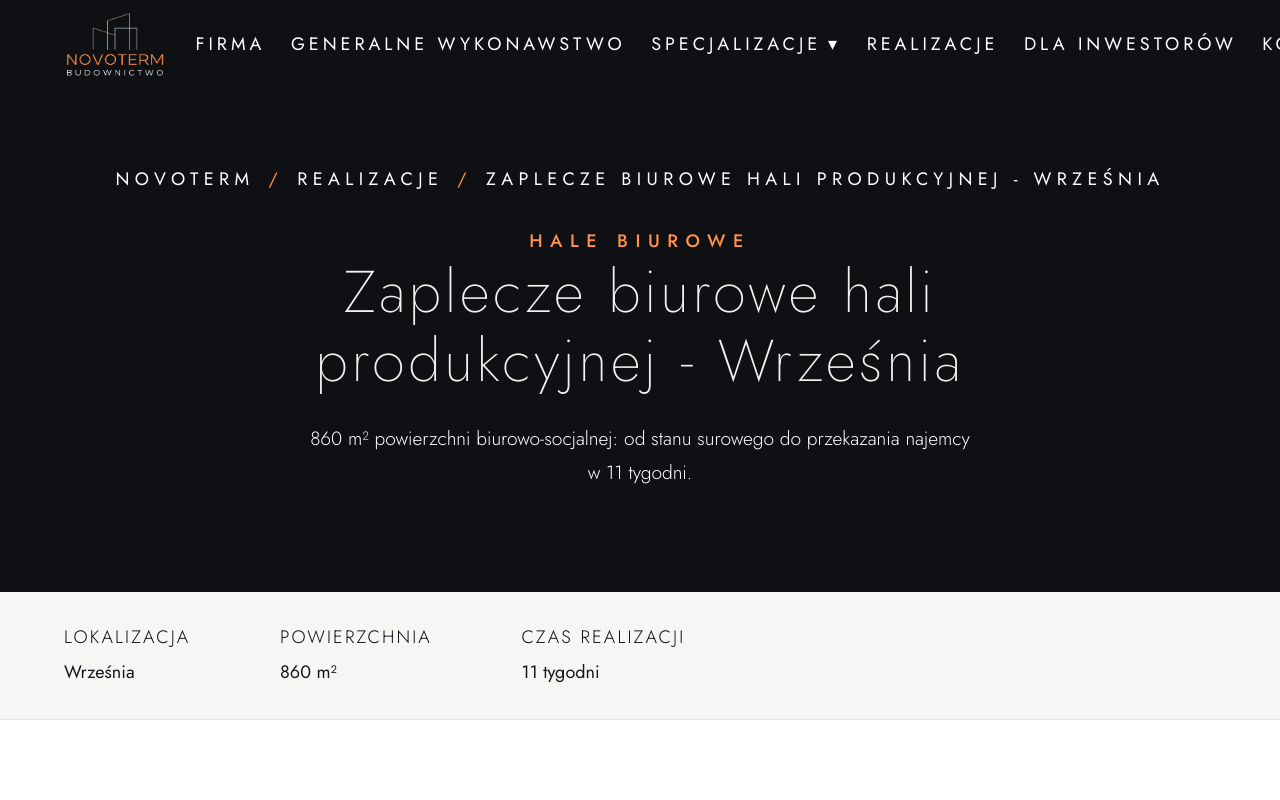
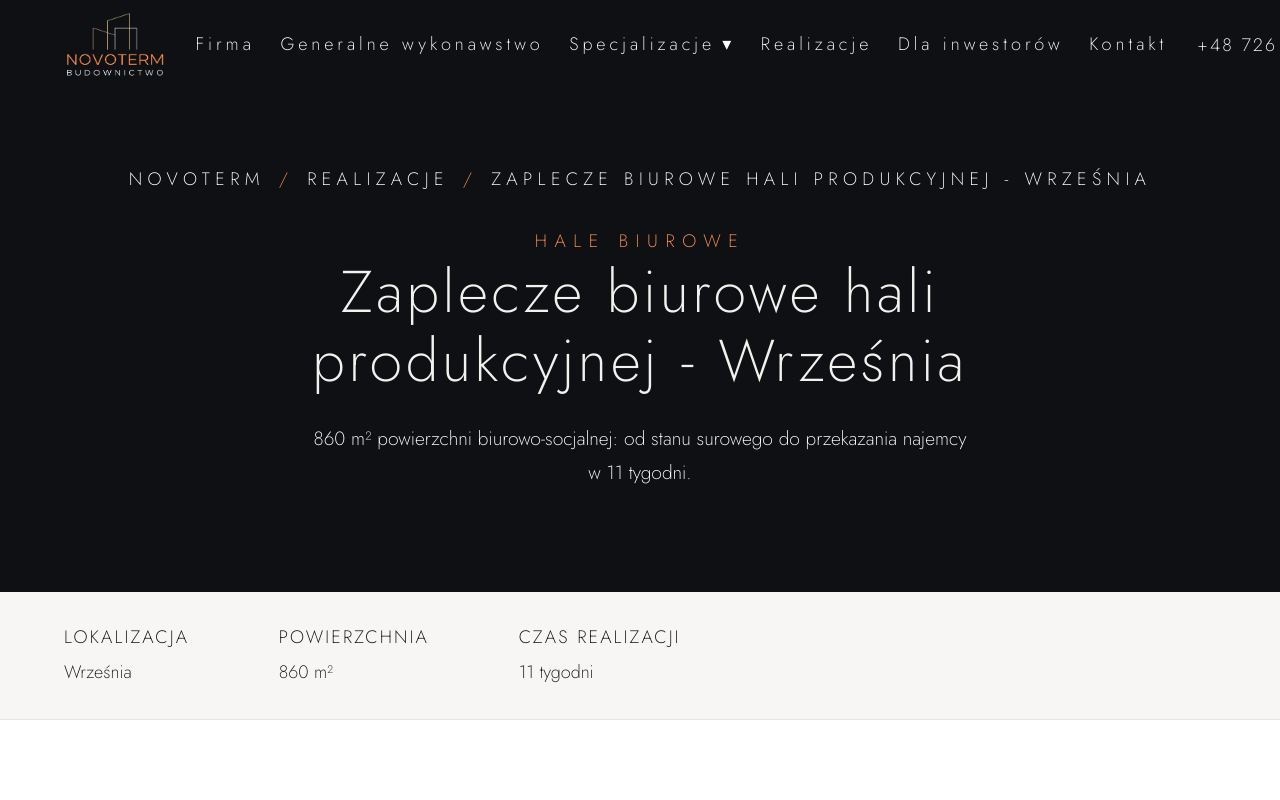
Before and after one commit to MateuszGurgul11/nowoterm, an Astro site in the folder apps/web/: page /realizacje/zaplecze-biurowe-hali-produkcyjnej-wrzesnia in a window 1280 px wide. Shown: the top 800 px of the page. Built offline with nearby package versions, Linux system fonts and the light colour scheme; Astro itself is replaced by a stand-in of ours.

Commit message:
Fix sttyle

```diff
--- a/apps/web/src/pages/realizacje/[slug].astro
+++ b/apps/web/src/pages/realizacje/[slug].astro
@@ -49,5 +49,5 @@
   .project-facts .wrap { display: flex; gap: clamp(28px, 7vw, 90px); flex-wrap: wrap; }
   .project-facts div { display: grid; gap: 4px; }
   .project-facts span { color: var(--muted); font-size: 18px; letter-spacing: .12em; text-transform: uppercase; }
-  .project-facts strong { font-weight: 400; }
+  .project-facts strong { font-weight: 250; }
 </style>
--- a/apps/web/src/styles/global.css
+++ b/apps/web/src/styles/global.css
@@ -1,7 +1,7 @@
 /* ============================================================
-   NOVOTERM BUDOWNICTWO — generalny wykonawca B2B
+   NOVOTERM BUDOWNICTWO â€” generalny wykonawca B2B
    Kierunek: elegancki minimalizm (ref. pbgranit.pl)
-   Czerń / biel / miedziany akcent · cienka typografia · światło
+   CzerĹ„ / biel / miedziany akcent Â· cienka typografia Â· Ĺ›wiatĹ‚o
    ============================================================ */
 
 :root {
@@ -32,7 +32,7 @@
   color: var(--ink);
   font-family: var(--font);
   font-size: 18px;
-  font-weight: 300;
+  font-weight: 250;
   line-height: 1.75;
   -webkit-font-smoothing: antialiased;
   overflow-x: hidden;
@@ -51,23 +51,23 @@
 
 .label {
   font-size: 18px;
-  font-weight: 500;
+  font-weight: 250;
   letter-spacing: 0.42em;
   text-transform: uppercase;
   color: var(--accent);
 }
 
-h1, h2, h3, h4 { font-weight: 300; line-height: 1.18; text-wrap: balance; }
+h1, h2, h3, h4 { font-weight: 250; line-height: 1.18; text-wrap: balance; }
 
 .h-hero {
   font-size: clamp(40px, 6vw, 88px);
-  font-weight: 200;
+  font-weight: 250;
   letter-spacing: 0.16em;
   text-transform: uppercase;
 }
-.h-xl { font-size: clamp(32px, 4.4vw, 60px); font-weight: 200; letter-spacing: 0.02em; }
+.h-xl { font-size: clamp(32px, 4.4vw, 60px); font-weight: 250; letter-spacing: 0.02em; }
 .h-lg { font-size: clamp(26px, 3.2vw, 44px); font-weight: 250; letter-spacing: 0.02em; }
-.h-md { font-size: clamp(20px, 2vw, 27px); font-weight: 400; }
+.h-md { font-size: clamp(20px, 2vw, 27px); font-weight: 250; }
 
 .lead {
   font-size: clamp(18px, 1.5vw, 20px);
@@ -91,7 +91,7 @@
   gap: 14px;
   padding: 16px 38px;
   font-size: 18px;
-  font-weight: 500;
+  font-weight: 250;
   letter-spacing: 0.28em;
   text-transform: uppercase;
   color: var(--ink);
@@ -109,7 +109,7 @@
 
 .link-more {
   display: inline-flex; align-items: center; gap: 10px;
-  font-size: 18px; font-weight: 500; letter-spacing: 0.26em; text-transform: uppercase;
+  font-size: 18px; font-weight: 250; letter-spacing: 0.26em; text-transform: uppercase;
   color: var(--ink);
   padding-bottom: 6px;
   border-bottom: 1px solid var(--line);
@@ -127,14 +127,14 @@
 }
 .header .wrap { width: min(1360px, 100% - 2 * var(--pad)); display: flex; align-items: center; justify-content: space-between; gap: 30px; }
 
-/* na stronie głównej header startuje transparentny nad ciemnym hero */
+/* na stronie gĹ‚Ăłwnej header startuje transparentny nad ciemnym hero */
 .header { color: var(--dark-text); }
 .header.is-scrolled {
   background: rgba(14, 16, 19, 0.88);
   backdrop-filter: blur(14px);
   border-color: rgba(255, 255, 255, 0.08);
 }
-/* na podstronach (jasnych) header ma stałe ciemne tło  */
+/* na podstronach (jasnych) header ma staĹ‚e ciemne tĹ‚o  */
 .header--solid { background: var(--dark); }
 .header--solid.is-scrolled { background: rgba(14, 16, 19, 0.92); }
 
@@ -152,12 +152,12 @@
   object-fit: contain;
   object-position: left center;
 }
-.brand .b-name { font-size: 21px; font-weight: 300; letter-spacing: 0.34em; text-transform: uppercase; }
-.brand .b-sub { font-size: 18px; font-weight: 400; letter-spacing: 0.52em; text-transform: uppercase; color: var(--dark-muted); margin-top: 3px; }
+.brand .b-name { font-size: 21px; font-weight: 250; letter-spacing: 0.34em; text-transform: uppercase; }
+.brand .b-sub { font-size: 18px; font-weight: 250; letter-spacing: 0.52em; text-transform: uppercase; color: var(--dark-muted); margin-top: 3px; }
 
 .nav { display: flex; align-items: center; gap: clamp(14px, 2vw, 34px); }
 .nav > a, .nav-drop > button {
-  font-size: 18px; font-weight: 400; letter-spacing: 0.22em; text-transform: uppercase;
+  font-size: 18px; font-weight: 250; letter-spacing: 0.22em; text-transform: none;
   color: #fff;
   padding: 8px 0;
   border-bottom: 1px solid transparent;
@@ -183,7 +183,7 @@
 .nav-drop:focus-within .nav-drop-menu { opacity: 1; visibility: visible; transform: translate(-50%, 0); }
 .nav-drop-menu a {
   padding: 12px 24px;
-  font-size: 18px; font-weight: 400; letter-spacing: 0.18em; text-transform: uppercase;
+  font-size: 18px; font-weight: 250; letter-spacing: 0.18em; text-transform: uppercase;
   color: #fff;
   text-align: center;
   transition: color 0.2s, background 0.2s;
@@ -191,7 +191,7 @@
 .nav-drop-menu a:hover { color: #fff; background: rgba(255, 255, 255, 0.04); }
 
 .header-tel {
-  font-size: 18px; font-weight: 400; letter-spacing: 0.12em;
+  font-size: 18px; font-weight: 250; letter-spacing: 0.12em;
   color: #fff;
   white-space: nowrap;
   transition: color 0.25s;
@@ -210,7 +210,7 @@
 body.nav-open .nav-toggle i { opacity: 0; }
 body.nav-open .nav-toggle::after { top: 21px; transform: rotate(-45deg); }
 
-/* ---------- hero (strona główna) ---------- */
+/* ---------- hero (strona gĹ‚Ăłwna) ---------- */
 .hero {
   position: relative;
   min-height: 100svh;
@@ -221,7 +221,7 @@
   overflow: hidden;
   text-align: center;
 }
-/* miejsce na docelowe zdjęcie/film: tło + przyciemnienie */
+/* miejsce na docelowe zdjÄ™cie/film: tĹ‚o + przyciemnienie */
 .hero-media {
   position: absolute; inset: 0;
   background: #0a0c0f;
@@ -254,10 +254,10 @@
   position: absolute; top: calc(var(--header-h) + 26px); right: var(--pad);
   z-index: 2;
   max-width: 300px; text-align: right;
-  font-size: 18px; font-weight: 300; line-height: 1.7;
+  font-size: 18px; font-weight: 250; line-height: 1.7;
   color: #fff;
 }
-.hero-note b { color: #fff; font-weight: 400; }
+.hero-note b { color: #fff; font-weight: 250; }
 
 .hero-center { position: relative; z-index: 2; display: grid; justify-items: center; gap: 26px; padding-inline: var(--pad); width: 100%; }
 
@@ -283,7 +283,7 @@
 
 .hero-sub {
   font-size: clamp(18px, 1.3vw, 18px);
-  font-weight: 300;
+  font-weight: 250;
   letter-spacing: 0.68em;
   text-transform: uppercase;
   color: var(--dark-muted);
@@ -293,7 +293,7 @@
 .hero-tag {
   margin-top: 8px;
   font-size: clamp(18px, 1.6vw, 19px);
-  font-weight: 300;
+  font-weight: 250;
   letter-spacing: 0.06em;
   color: #fff;
   max-width: 46ch;
@@ -317,7 +317,7 @@
 
 blockquote.quote {
   font-size: clamp(18px, 2vw, 24px);
-  font-weight: 300;
+  font-weight: 250;
   font-style: italic;
   color: var(--ink-soft);
   max-width: 44ch;
@@ -339,8 +339,8 @@
   transition: width 0.5s ease;
 }
 .pillar:hover::before { width: 64px; }
-.pillar-no { font-size: 18px; font-weight: 400; letter-spacing: 0.3em; color: var(--accent); }
-.pillar h3 { font-size: 21px; font-weight: 400; letter-spacing: 0.04em; }
+.pillar-no { font-size: 18px; font-weight: 250; letter-spacing: 0.3em; color: var(--accent); }
+.pillar h3 { font-size: 21px; font-weight: 250; letter-spacing: 0.04em; }
 .pillar p { font-size: 18px; color: var(--ink-soft); }
 .pillar .link-more { margin-top: 6px; justify-self: start; }
 
@@ -352,18 +352,18 @@
   text-align: center;
 }
 .stats-band .label { margin-bottom: 18px; display: block; }
-.stats-band h2 { font-size: clamp(24px, 3vw, 40px); font-weight: 200; letter-spacing: 0.06em; margin-bottom: clamp(48px, 6vw, 80px); }
+.stats-band h2 { font-size: clamp(24px, 3vw, 40px); font-weight: 250; letter-spacing: 0.06em; margin-bottom: clamp(48px, 6vw, 80px); }
 .stats { display: grid; grid-template-columns: repeat(4, 1fr); gap: 40px; }
 .stat { display: grid; gap: 12px; justify-items: center; }
 .stat-val {
   font-size: clamp(44px, 5vw, 72px);
-  font-weight: 100;
+  font-weight: 250;
   line-height: 1;
   letter-spacing: 0.02em;
 }
-.stat-val .u { font-size: 0.42em; font-weight: 300; color: var(--accent-soft); margin-left: 6px; }
+.stat-val .u { font-size: 0.42em; font-weight: 250; color: var(--accent-soft); margin-left: 6px; }
 .stat-key {
-  font-size: 18px; font-weight: 400; letter-spacing: 0.26em; text-transform: uppercase;
+  font-size: 18px; font-weight: 250; letter-spacing: 0.26em; text-transform: uppercase;
   color: var(--dark-muted); max-width: 22ch;
 }
 .stat::before { content: ""; width: 30px; height: 1px; background: var(--accent); margin-bottom: 6px; }
@@ -390,17 +390,17 @@
   opacity: 0.35;
 }
 
-/* ---------- atuty / wartości ---------- */
+/* ---------- atuty / wartoĹ›ci ---------- */
 .values { display: grid; grid-template-columns: repeat(3, 1fr); gap: clamp(36px, 5vw, 64px) clamp(32px, 4vw, 64px); }
 .value { display: grid; gap: 14px; align-content: start; text-align: center; justify-items: center; }
 .value::before { content: ""; width: 34px; height: 1px; background: var(--accent); margin-bottom: 8px; }
-.value h3 { font-size: 18px; font-weight: 400; letter-spacing: 0.1em; text-transform: uppercase; }
+.value h3 { font-size: 18px; font-weight: 250; letter-spacing: 0.1em; text-transform: uppercase; }
 .value p { font-size: 18px; color: var(--ink-soft); max-width: 34ch; }
 
 /* ---------- realizacje ---------- */
 .filters { display: flex; flex-wrap: wrap; gap: 8px 28px; justify-content: center; }
 .filter {
-  font-size: 18px; font-weight: 400; letter-spacing: 0.24em; text-transform: uppercase;
+  font-size: 18px; font-weight: 250; letter-spacing: 0.24em; text-transform: uppercase;
   color: var(--muted);
   padding: 8px 2px;
   border-bottom: 1px solid transparent;
@@ -423,21 +423,21 @@
 .work-media svg { width: 78%; height: 78%; opacity: 0.9; transition: transform 0.6s ease; }
 .work:hover .work-media svg { transform: scale(1.05); }
 .work-body { padding: 22px 4px 0; display: grid; gap: 7px; }
-.work-cat { font-size: 18px; font-weight: 500; letter-spacing: 0.3em; text-transform: uppercase; color: var(--accent); }
-.work h3 { font-size: 18.5px; font-weight: 400; line-height: 1.35; }
+.work-cat { font-size: 18px; font-weight: 250; letter-spacing: 0.3em; text-transform: uppercase; color: var(--accent); }
+.work h3 { font-size: 18.5px; font-weight: 250; line-height: 1.35; }
 .work-meta { font-size: 18px; color: var(--muted); display: flex; gap: 8px; flex-wrap: wrap; }
-.work-meta span + span::before { content: "·"; margin-right: 8px; color: var(--line); }
+.work-meta span + span::before { content: "Â·"; margin-right: 8px; color: var(--line); }
 
 /* ---------- proces ---------- */
 .steps { display: grid; grid-template-columns: repeat(5, 1fr); gap: clamp(28px, 3vw, 44px); }
 .step { display: grid; gap: 12px; align-content: start; text-align: center; justify-items: center; }
 .step-no {
   font-size: clamp(34px, 3.4vw, 52px);
-  font-weight: 100;
+  font-weight: 250;
   color: var(--accent);
   line-height: 1;
 }
-.step h3 { font-size: 18px; font-weight: 500; letter-spacing: 0.14em; text-transform: uppercase; }
+.step h3 { font-size: 18px; font-weight: 250; letter-spacing: 0.14em; text-transform: uppercase; }
 .step p { font-size: 18px; color: var(--ink-soft); max-width: 30ch; }
 
 /* ---------- listy zakresu ---------- */
@@ -448,9 +448,9 @@
   border-bottom: 1px solid var(--line);
 }
 .scope-item:first-child { border-top: 1px solid var(--line); }
-.scope-item .no { font-size: 18px; font-weight: 300; color: var(--muted); letter-spacing: 0.1em; }
-.scope-item .name { font-size: 18px; font-weight: 400; }
-.scope-item .tag { font-size: 18px; font-weight: 500; letter-spacing: 0.28em; text-transform: uppercase; color: var(--accent); }
+.scope-item .no { font-size: 18px; font-weight: 250; color: var(--muted); letter-spacing: 0.1em; }
+.scope-item .name { font-size: 18px; font-weight: 250; }
+.scope-item .tag { font-size: 18px; font-weight: 250; letter-spacing: 0.28em; text-transform: uppercase; color: var(--accent); }
 
 .check-list { display: grid; gap: 18px; }
 .check-list li {
@@ -458,20 +458,20 @@
   font-size: 18px; color: var(--ink-soft);
 }
 .check-list li::before { content: ""; width: 18px; height: 1px; background: var(--accent); align-self: center; }
-.check-list b { color: var(--ink); font-weight: 500; }
+.check-list b { color: var(--ink); font-weight: 250; }
 
 /* ---------- tabela specyfikacji ---------- */
 .spec-table { width: 100%; border-collapse: collapse; font-size: 18px; }
 .spec-table th, .spec-table td { text-align: left; padding: 20px 6px; border-bottom: 1px solid var(--line); vertical-align: top; }
 .spec-table tr:first-child th, .spec-table tr:first-child td { border-top: 1px solid var(--line); }
-.spec-table th { font-size: 18px; letter-spacing: 0.26em; text-transform: uppercase; color: var(--muted); width: 240px; font-weight: 500; }
-.spec-table td { color: var(--ink-soft); font-weight: 300; }
+.spec-table th { font-size: 18px; letter-spacing: 0.26em; text-transform: uppercase; color: var(--muted); width: 240px; font-weight: 250; }
+.spec-table td { color: var(--ink-soft); font-weight: 250; }
 
 /* ---------- info-cards (minimalne) ---------- */
 .info-cards { display: grid; grid-template-columns: repeat(2, 1fr); gap: clamp(32px, 4vw, 56px); }
 .info-card { display: grid; gap: 12px; align-content: start; padding-top: 26px; border-top: 1px solid var(--line); }
-.info-card .ic-label { font-size: 18px; font-weight: 500; letter-spacing: 0.3em; text-transform: uppercase; color: var(--accent); }
-.info-card h3 { font-size: 19px; font-weight: 400; }
+.info-card .ic-label { font-size: 18px; font-weight: 250; letter-spacing: 0.3em; text-transform: uppercase; color: var(--accent); }
+.info-card h3 { font-size: 19px; font-weight: 250; }
 .info-card p { font-size: 18px; color: var(--ink-soft); }
 
 /* ---------- CTA ---------- */
@@ -482,7 +482,7 @@
   padding-block: clamp(88px, 10vw, 150px);
 }
 .cta-band .label { display: block; margin-bottom: 22px; }
-.cta-band h2 { font-size: clamp(26px, 3.6vw, 48px); font-weight: 200; letter-spacing: 0.04em; max-width: 26ch; margin: 0 auto clamp(36px, 4vw, 52px); }
+.cta-band h2 { font-size: clamp(26px, 3.6vw, 48px); font-weight: 250; letter-spacing: 0.04em; max-width: 26ch; margin: 0 auto clamp(36px, 4vw, 52px); }
 
 /* ---------- podstrony ---------- */
 .page-hero {
@@ -493,14 +493,14 @@
   text-align: center;
 }
 .page-hero .crumbs {
-  font-size: 18px; font-weight: 400; letter-spacing: 0.3em; text-transform: uppercase;
+  font-size: 18px; font-weight: 250; letter-spacing: 0.3em; text-transform: uppercase;
   color: var(--dark-muted);
   display: flex; justify-content: center; gap: 14px; flex-wrap: wrap;
   margin-bottom: 30px;
 }
 .page-hero .crumbs a:hover { color: var(--dark-text); }
 .page-hero .crumbs .sep { color: var(--accent); }
-.page-hero h1 { font-size: clamp(32px, 4.6vw, 62px); font-weight: 200; letter-spacing: 0.06em; max-width: 22ch; margin-inline: auto; }
+.page-hero h1 { font-size: clamp(32px, 4.6vw, 62px); font-weight: 250; letter-spacing: 0.06em; max-width: 22ch; margin-inline: auto; }
 .page-hero .lead { color: var(--dark-muted); margin: 26px auto 0; }
 .page-hero .rule { margin: 30px auto 0; }
 
@@ -508,8 +508,8 @@
 .contact-grid { display: grid; grid-template-columns: 0.85fr 1.15fr; gap: clamp(48px, 7vw, 110px); }
 .contact-info { display: grid; gap: 38px; align-content: start; }
 .contact-line { display: grid; gap: 8px; }
-.contact-line .cl-key { font-size: 18px; font-weight: 500; letter-spacing: 0.32em; text-transform: uppercase; color: var(--accent); }
-.contact-line a, .contact-line span { font-size: clamp(20px, 2vw, 26px); font-weight: 300; letter-spacing: 0.02em; }
+.contact-line .cl-key { font-size: 18px; font-weight: 250; letter-spacing: 0.32em; text-transform: uppercase; color: var(--accent); }
+.contact-line a, .contact-line span { font-size: clamp(20px, 2vw, 26px); font-weight: 250; letter-spacing: 0.02em; }
 .contact-line a:hover { color: var(--accent); }
 .contact-line small { color: var(--muted); font-size: 18px; }
 
@@ -517,14 +517,14 @@
 .form-row { display: grid; grid-template-columns: 1fr 1fr; gap: 26px; }
 .field { display: grid; gap: 10px; }
 .field label {
-  font-size: 18px; font-weight: 500; letter-spacing: 0.3em; text-transform: uppercase; color: var(--muted);
+  font-size: 18px; font-weight: 250; letter-spacing: 0.3em; text-transform: uppercase; color: var(--muted);
 }
 .field label .req { color: var(--accent); }
 .field input, .field select, .field textarea {
   background: transparent;
   border: 0; border-bottom: 1px solid var(--line);
   color: var(--ink);
-  font: inherit; font-size: 18px; font-weight: 300;
+  font: inherit; font-size: 18px; font-weight: 250;
   padding: 10px 2px 12px;
   transition: border-color 0.25s;
   border-radius: 0;
@@ -548,20 +548,20 @@
   display: grid; grid-template-columns: 1.5fr 1fr 1fr 1.2fr; gap: 48px;
   padding-block: clamp(64px, 8vw, 110px);
 }
-.footer h4 { font-size: 18px; font-weight: 500; letter-spacing: 0.34em; text-transform: uppercase; color: var(--dark-muted); margin-bottom: 22px; }
-.footer a { color: var(--dark-muted); transition: color 0.25s; font-size: 18px; font-weight: 300; }
+.footer h4 { font-size: 18px; font-weight: 250; letter-spacing: 0.34em; text-transform: uppercase; color: var(--dark-muted); margin-bottom: 22px; }
+.footer a { color: var(--dark-muted); transition: color 0.25s; font-size: 18px; font-weight: 250; }
 .footer a:hover { color: var(--dark-text); }
 .footer li { margin-bottom: 12px; }
-.footer-brand .b-name { font-size: 19px; font-weight: 300; letter-spacing: 0.34em; text-transform: uppercase; }
+.footer-brand .b-name { font-size: 19px; font-weight: 250; letter-spacing: 0.34em; text-transform: uppercase; }
 .footer-brand .b-sub { font-size: 18px; letter-spacing: 0.52em; text-transform: uppercase; color: var(--dark-muted); margin-top: 4px; }
-.footer-brand p { color: var(--dark-muted); font-size: 18px; max-width: 32ch; margin-top: 20px; font-weight: 300; }
-.footer-contact li { font-size: 18px; color: var(--dark-muted); font-weight: 300; }
-.footer-contact b { color: var(--dark-text); font-weight: 400; font-size: 18px; letter-spacing: 0.04em; }
+.footer-brand p { color: var(--dark-muted); font-size: 18px; max-width: 32ch; margin-top: 20px; font-weight: 250; }
+.footer-contact li { font-size: 18px; color: var(--dark-muted); font-weight: 250; }
+.footer-contact b { color: var(--dark-text); font-weight: 250; font-size: 18px; letter-spacing: 0.04em; }
 .footer-bottom {
   border-top: 1px solid rgba(255, 255, 255, 0.08);
   padding-block: 26px;
   display: flex; flex-wrap: wrap; justify-content: space-between; gap: 12px;
-  font-size: 18px; letter-spacing: 0.08em; color: var(--dark-muted); font-weight: 300;
+  font-size: 18px; letter-spacing: 0.08em; color: var(--dark-muted); font-weight: 250;
 }
 
 /* ---------- reveal (GSAP) ---------- */
```
